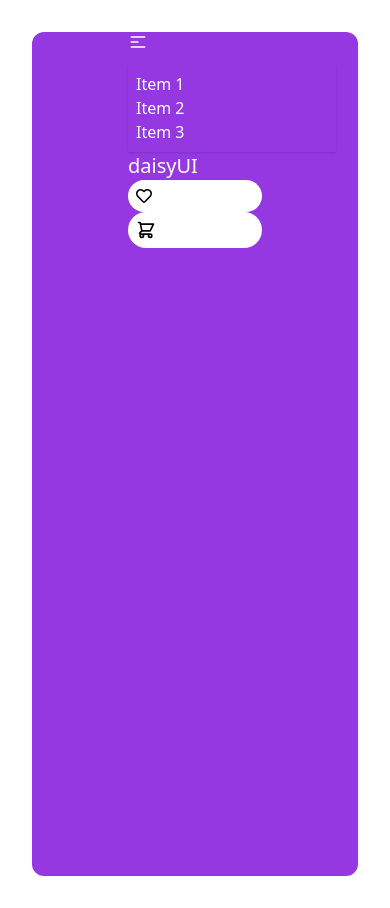
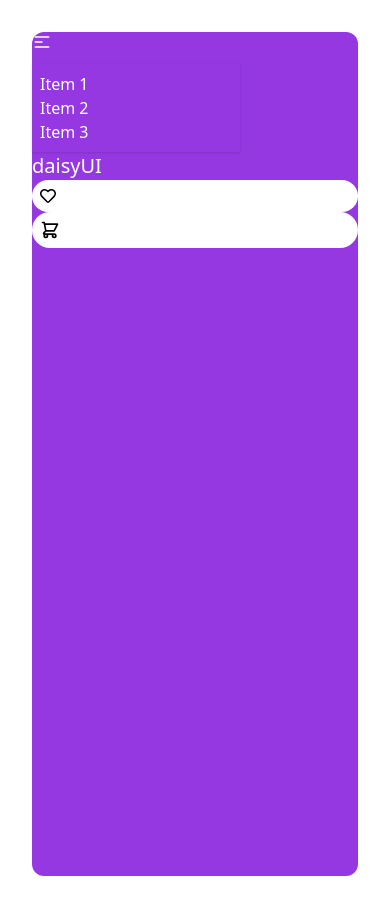
Before and after one commit to rajalishikh/gadgethaven_online_store_house, a React (Vite) app: page / in a window 390 px wide. Built offline with nearby package versions, Linux system fonts and the light colour scheme.

Commit message:
I am responsive my navbar section for All device

```diff
--- a/src/Components/Banner/Banner.jsx
+++ b/src/Components/Banner/Banner.jsx
@@ -2,7 +2,7 @@ import Navbar from "../Navbar/Navbar";
 
 const Banner = () => {
     return (
-        <div className="min-h-screen bg-[#9538E2] m-8 rounded-xl pr-24 pl-24">
+        <div className="min-h-screen bg-[#9538E2] m-8 rounded-xl lg:pr-24 lg:pl-24 md:pr-24 md:pl-24">
            <Navbar></Navbar>
 
         </div>
--- a/src/Components/Navbar/Navbar.jsx
+++ b/src/Components/Navbar/Navbar.jsx
@@ -3,7 +3,7 @@ import { FaRegHeart } from "react-icons/fa";
 const Navbar = () => {
     return (
         <div>
-            <div className="navbar text-[#FFFFFF] ">
+            <div className="navbar text-[#FFFFFF]  ">
   <div className="navbar-start">
     <div className="dropdown">
       <div tabIndex={0} role="button" className="btn btn-ghost lg:hidden">
```
